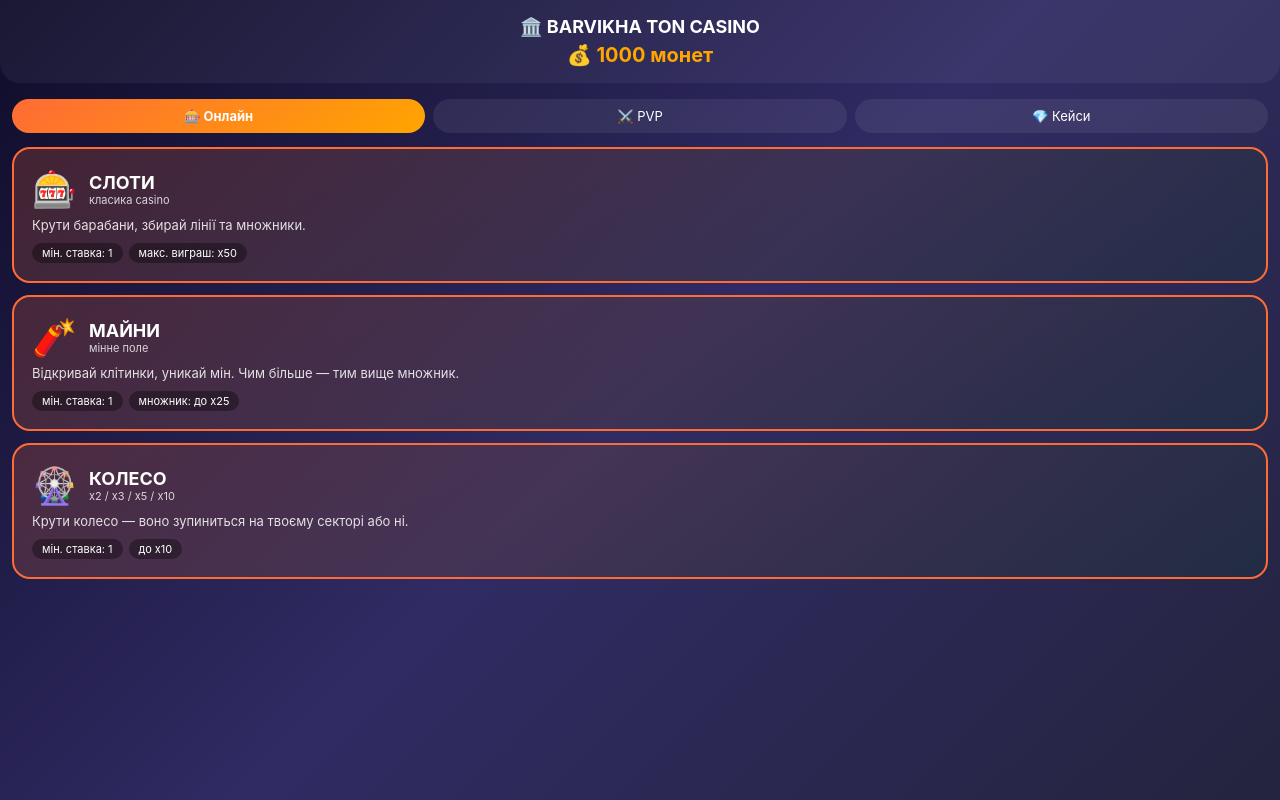
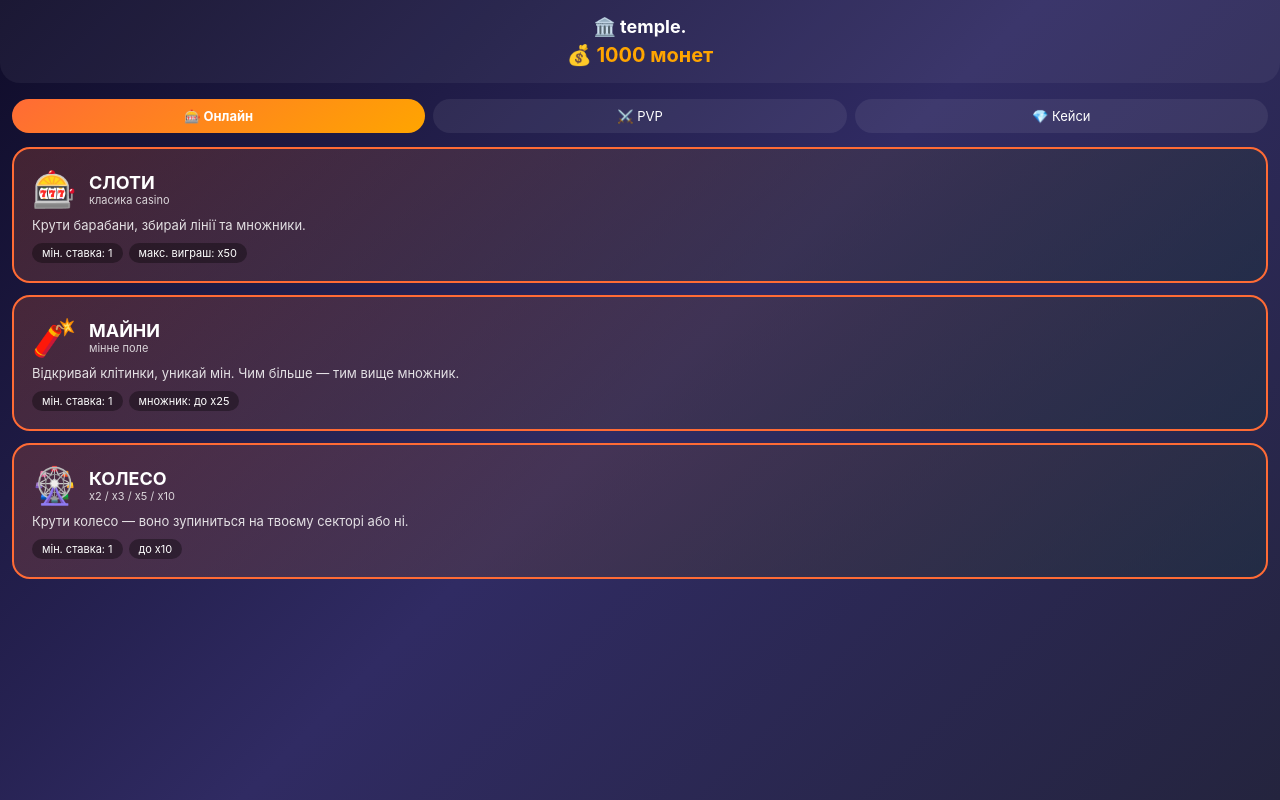
Before and after one commit to zxc63/bahkriva, a plain HTML site: page index.html in a window 1280 px wide. Drawn offline with Linux system fonts and the light colour scheme.

Commit message:
Update index.html

```diff
--- a/index.html
+++ b/index.html
@@ -124,7 +124,7 @@
 
 <!-- HEADER -->
 <div class="header">
-  <h2>🏛️ BARVIKHA TON CASINO</h2>
+  <h2>🏛️ temple.</h2>
   <div id="balance" class="balance">💰 0 монет</div>
 </div>
 
```
